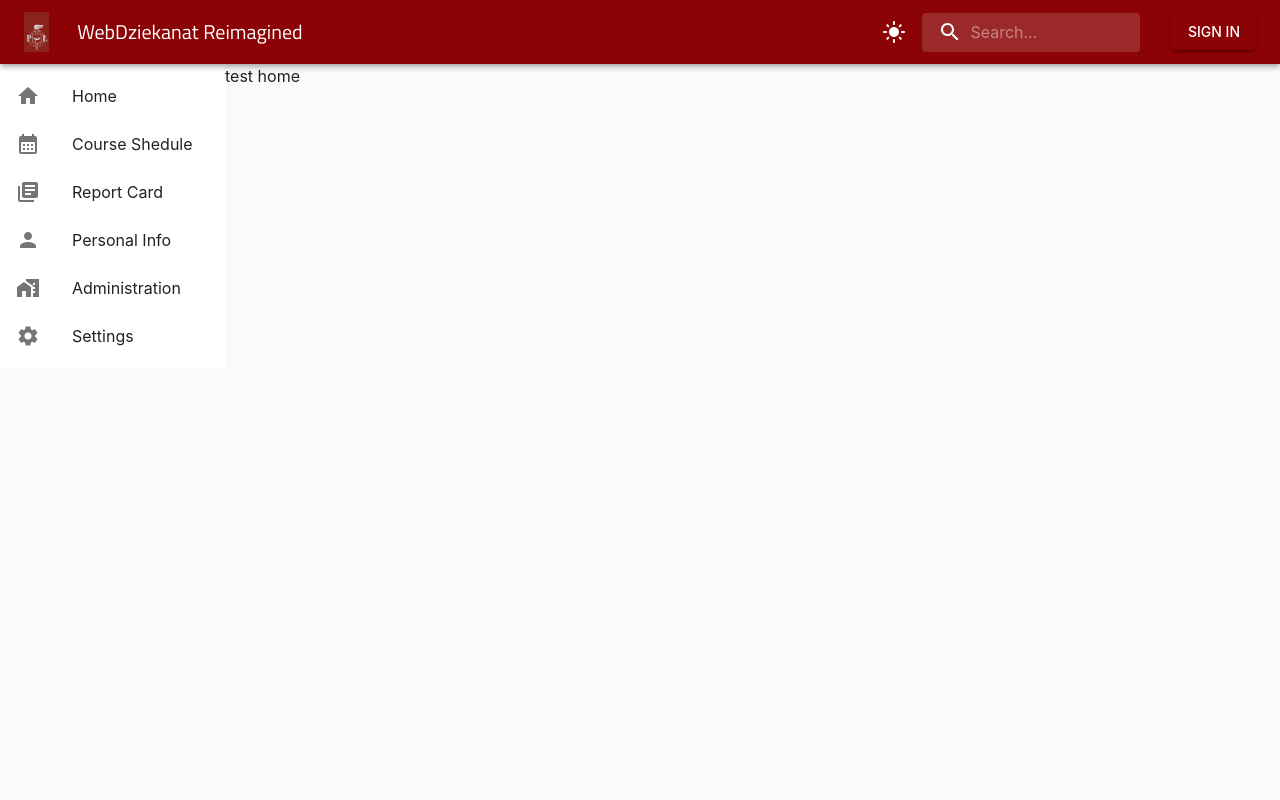
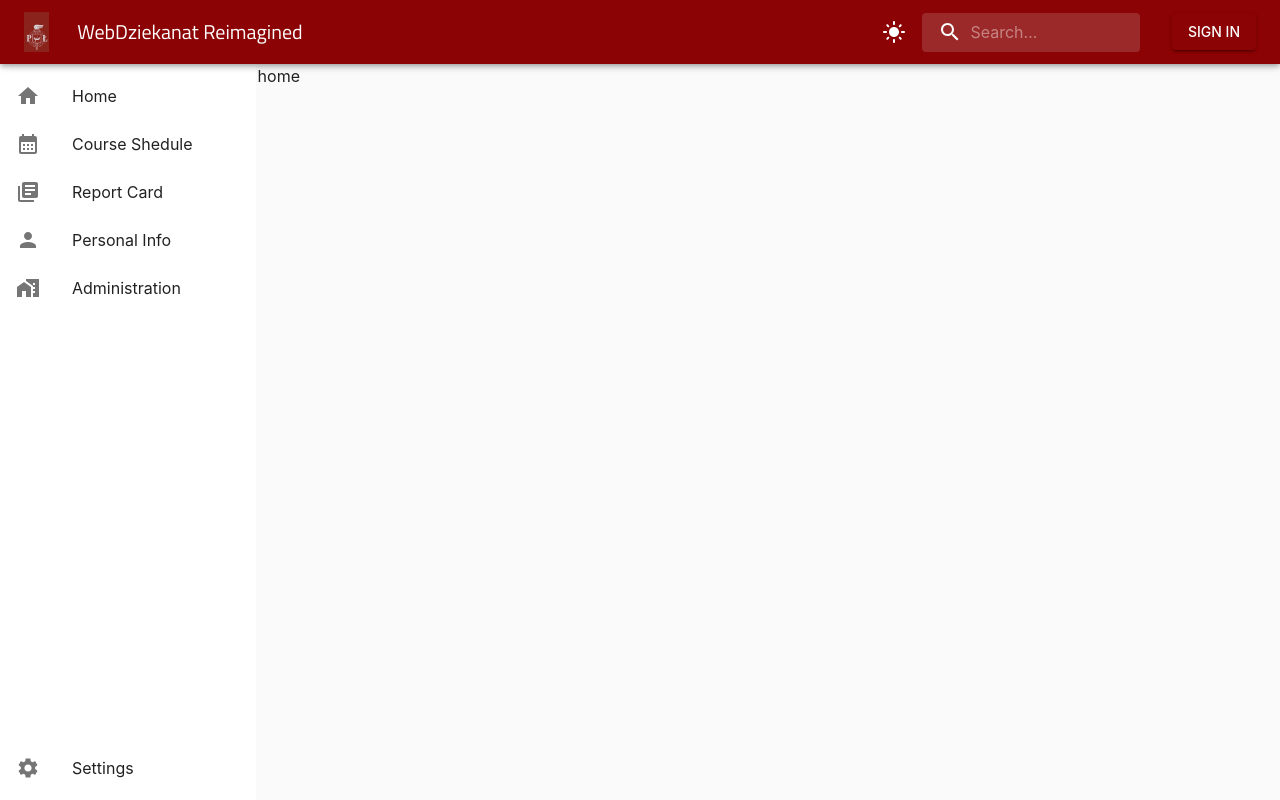
Before and after one commit to wojtek-kowalczyk/webdziekanat-reimagined, a React (Create React App) app: page / in a window 1280 px wide. Built offline with nearby package versions, Linux system fonts and the light colour scheme.

Commit message:
fixed navbar, now its fixed

```diff
--- a/src/App.css
+++ b/src/App.css
@@ -45,7 +45,7 @@
   top: 64px;
   display: flex;
   flex-direction: row;
-  height: fit-content;
+  /* height: fit-content; */
 }
 
 @media screen and (max-width: 600px) {
--- a/src/App.tsx
+++ b/src/App.tsx
@@ -96,7 +96,9 @@ function App() {
         />
         <div className="viewport">
           <SideNav logOutFunction={logOut} loggedIn={globalProps.loggedIn}/>
-          <Box>
+          <Box sx={{
+            marginLeft: "clamp(20%, 225px, 300px)"
+          }}>
             <Routes>
               <Route path="/" element={<Home />} />
               <Route path="/schedule" element={<CourseSchedule/>} />
--- a/src/components/nav-bar.tsx
+++ b/src/components/nav-bar.tsx
@@ -33,7 +33,8 @@ export default function SideNav(props: {
       <List
         sx={{
           maxHeight: "calc(100vh - 64px)",
-          position: "sticky",
+          position: "fixed",
+          height: "calc(100vh - 64px)",
           top: "64px",
           width: "20%",
           maxWidth: 300,
```
